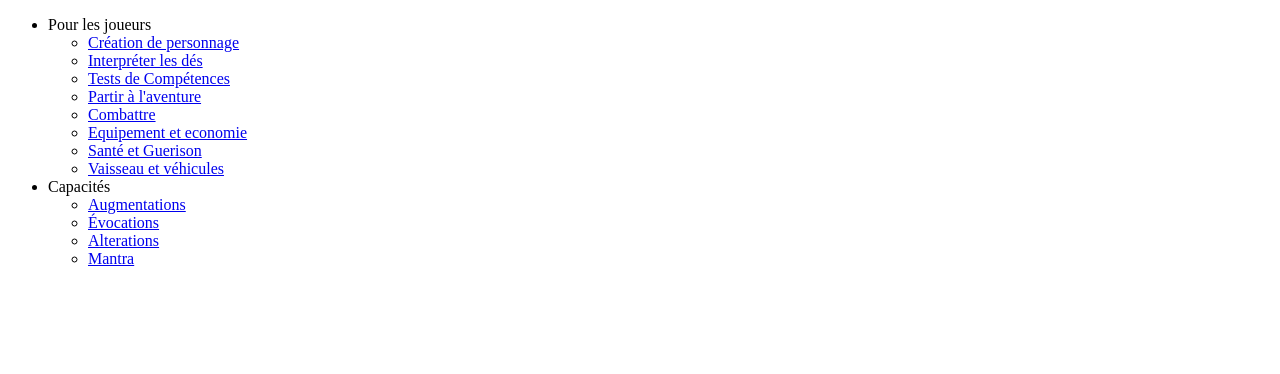
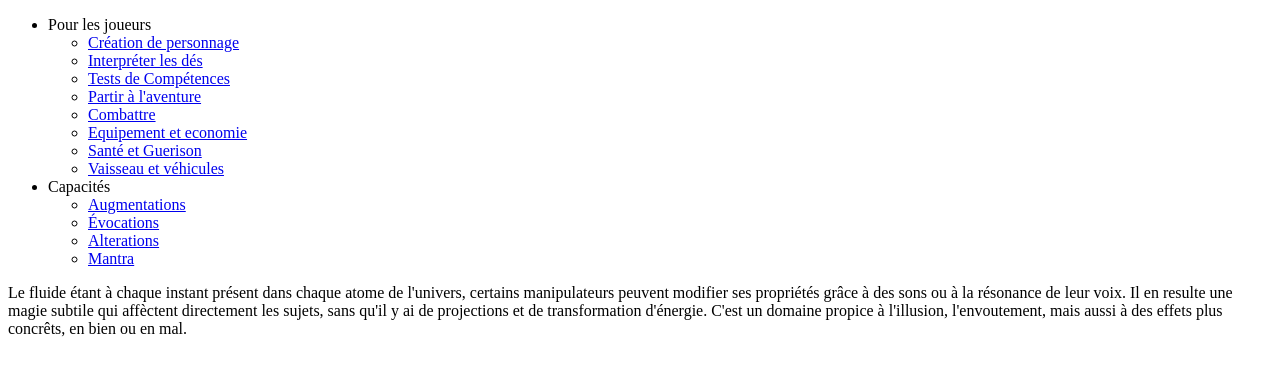
Before and after one commit to Cauchyzor/namtar-rules.bootstrap, a website: page src/alterations.html in a window 1280 px wide. Drawn offline with nearby package versions, Linux system fonts and the light colour scheme.

Commit message:
init alteration

```diff
--- a/src/alterations.html
+++ b/src/alterations.html
@@ -36,7 +36,17 @@
         </ul>
       </nav>
     </aside>
-    <main></main>
+    <main>
+      <p>
+        Le fluide étant à chaque instant présent dans chaque atome de
+        l&#39;univers, certains manipulateurs peuvent modifier ses propriétés
+        grâce à des sons ou à la résonance de leur voix. Il en resulte une magie
+        subtile qui affèctent directement les sujets, sans qu&#39;il y ai de
+        projections et de transformation d&#39;énergie. C&#39;est un domaine
+        propice à l&#39;illusion, l&#39;envoutement, mais aussi à des effets
+        plus concrêts, en bien ou en mal.
+      </p>
+    </main>
   </body>
   <script
     src="https://cdn.jsdelivr.net/npm/bootstrap@5.1.3/dist/js/bootstrap.bundle.min.js"
```
